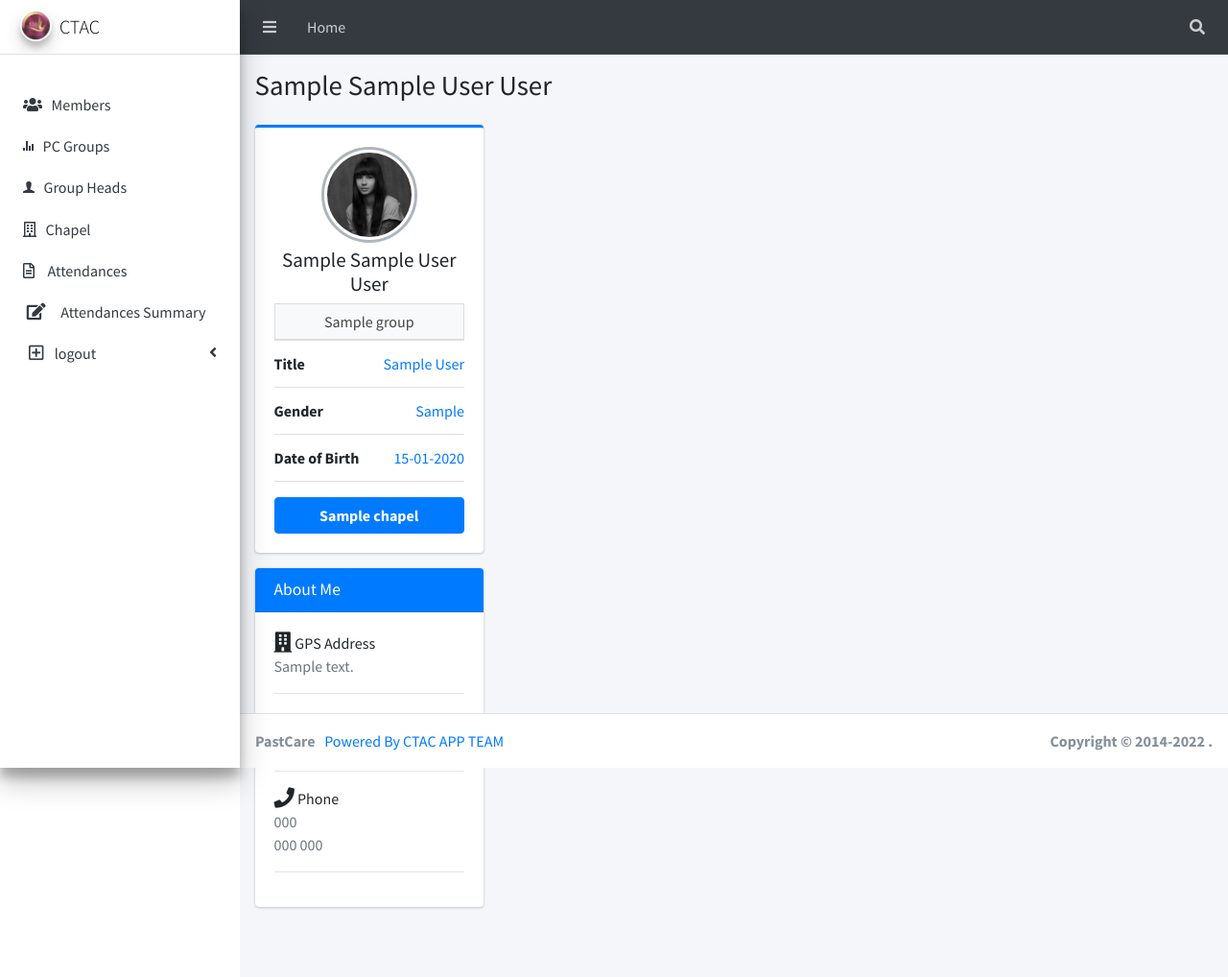
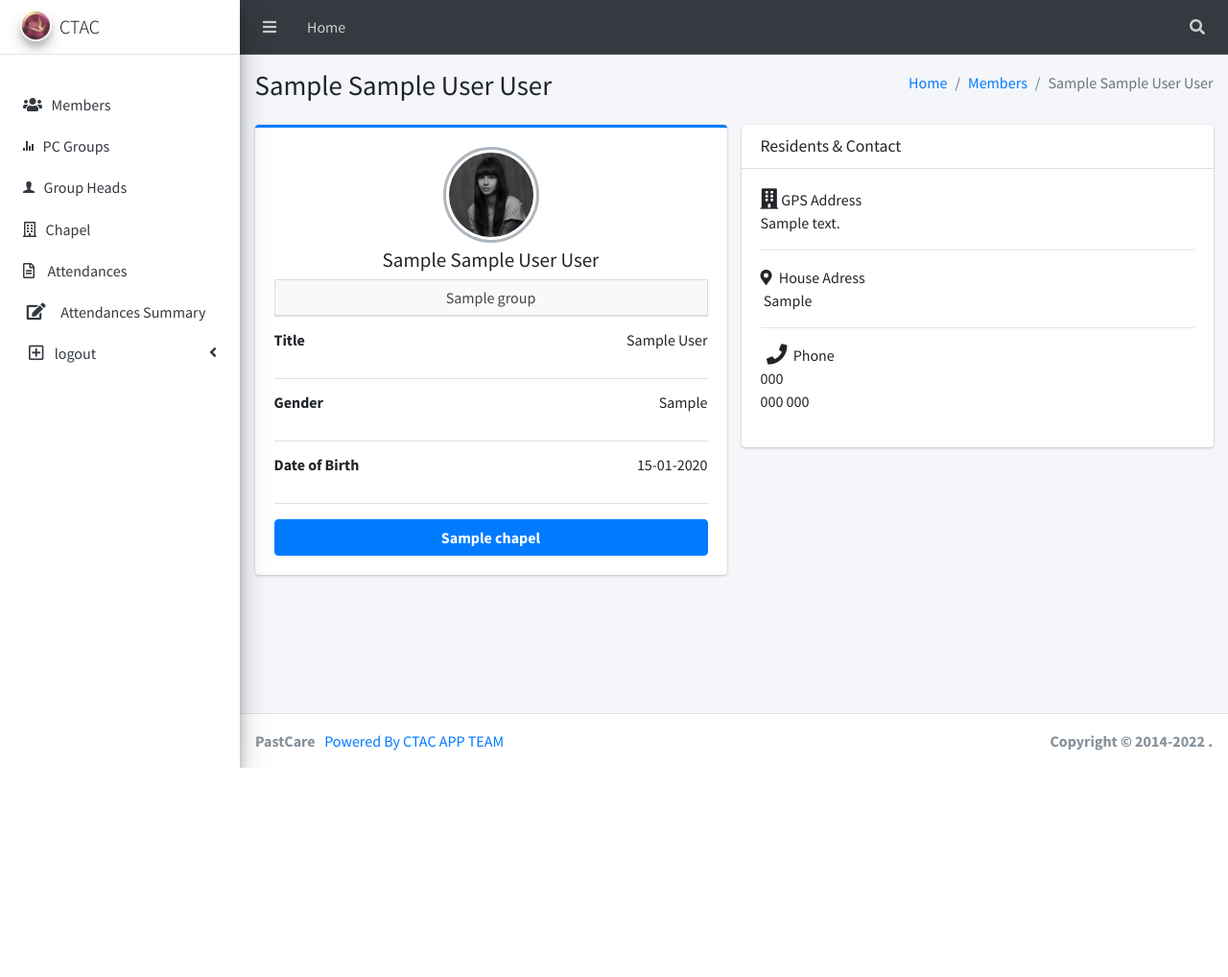
Before and after one commit to Morning-Star-Cathedral/Portal, a Django app: page /members/1 in a window 1280 px wide. Shown: the whole page at 96% size. After the commit the page ends 800 px from the top, so only its background shows below. Run offline with Django 4.2, Linux system fonts and the light colour scheme; tables that the repository leaves empty hold one stand-in row (values such as "Sample post"); some libraries are stand-ins or nearby versions.

Commit message:
will look at the members leader view welll

```diff
--- a/templates/member/details.html
+++ b/templates/member/details.html
@@ -10,13 +10,21 @@
                     <div class="col-sm-6">
                         <h1> {{ mem_det.first_name }}&nbsp;{{ mem_det.other_name|default_if_none:"" }}&nbsp;{{ mem_det.last_name }}</h1>
                     </div>
+                    <div class="col-sm-6">
+                        <ol class="breadcrumb float-sm-right">
+                            <li class="breadcrumb-item"><a href="{% url 'ChurchDashboard:home_page' %}">Home</a></li>
+                            <li class="breadcrumb-item"><a href="{% url 'ChurchDashboard:list_member_url' %}">Members</a></li>
+                            <li class="breadcrumb-item active">{{ mem_det.first_name }}&nbsp;{{ mem_det.other_name|default_if_none:"" }}&nbsp;{{ mem_det.last_name }}</li>
+                        </ol>
+                    </div>
                 </div>
             </div>
+
         </section>
     <section class="content">
       <div class="container-fluid">
         <div class="row">
-          <div class="col-md-3">
+          <div class="col-md-6">
 
             <!-- Profile Image -->
             <div class="card card-primary card-outline">
@@ -33,58 +41,58 @@
 
                 <ul class="list-group list-group-unbordered mb-3">
                   <li class="list-group-item">
-                    <b>Title</b> <a class="float-right">{{ mem_det.title|capfirst |default_if_none:""}}</a>
+                    <b>Title</b> <p class="float-right" class="text-black">{{ mem_det.title|capfirst |default_if_none:""}}</p>
                   </li>
                   <li class="list-group-item">
-                    <b>Gender</b> <a class="float-right">{{ mem_det.sex |capfirst|default_if_none:""}}</a>
+                    <b>Gender</b> <p class="float-right" class="text-black">{{ mem_det.sex |capfirst|default_if_none:""}}</p>
                   </li>
                   <li class="list-group-item">
-                    <b>Date of Birth</b> <a class="float-right">{{ mem_det.dob|date:"d-m-Y"  }}</a>
+                    <b>Date of Birth</b> <p class="float-right" class="text-black">{{ mem_det.dob|date:"d-m-Y"  }}</p>
                   </li>
                 </ul>
 
                 <a href="{% url 'ChurchDashboard:details_chapels_urls' mem_det.chapel.id%}" class="btn btn-primary btn-block"><b>{{ mem_det.chapel }}</b></a>
               </div>
-              <!-- /.card-body -->
+
             </div>
-            <!-- /.card -->
 
-            <!-- About Me Box -->
-            <div class="card card-primary">
+          </div>
+          <div class="col-md-6">
+            <div class="card">
+
+{#             <div class="card card-primary">#}
               <div class="card-header">
-                <h3 class="card-title">About Me</h3>
+                <h3 class="card-title">Residents & Contact</h3>
               </div>
               <!-- /.card-header -->
               <div class="card-body">
                 <i class="fas fa-lg fa-building"></i> GPS Address
 
-                <p class="text-muted">
+                <p class="text-black">
                   {{ mem_det.gps_address |default_if_none:""}}
                 </p>
 
                 <hr>
 
-                <i class="fas fa-map-marker-alt mr-1"></i> Location
+                <i class="fas fa-map-marker-alt mr-1"></i> House Adress
 
-                <p class="text-muted">{{ mem_det.area_of_residence |default_if_none:""}}</p>
+                &nbsp;<p class="text-black"> &nbsp;{{ mem_det.area_of_residence |default_if_none:""}}</p>
 
                 <hr>
 
-               <i class="fas fa-lg fa-phone"></i> Phone
+              &nbsp; <i class="fas fa-lg fa-phone"></i> &nbsp;Phone
 
-                <p class="text-muted">
+                <p class="text-black">
                   <span class="tag tag-danger">{{ mem_det.phone_number}}</span><br>
                   <span class="tag tag-success">{{ mem_det.whatsapp_number|default_if_none:""}}</span>
                   <span class="tag tag-info">{{ mem_det.other_phone_number|default_if_none:"" }}</span><br>
                 </p>
-
-                <hr>
-
               </div>
+            </div>
             </div>
           </div>
         </div>
-          </div>
+      </div>
     </section>
 
     </div>
```
